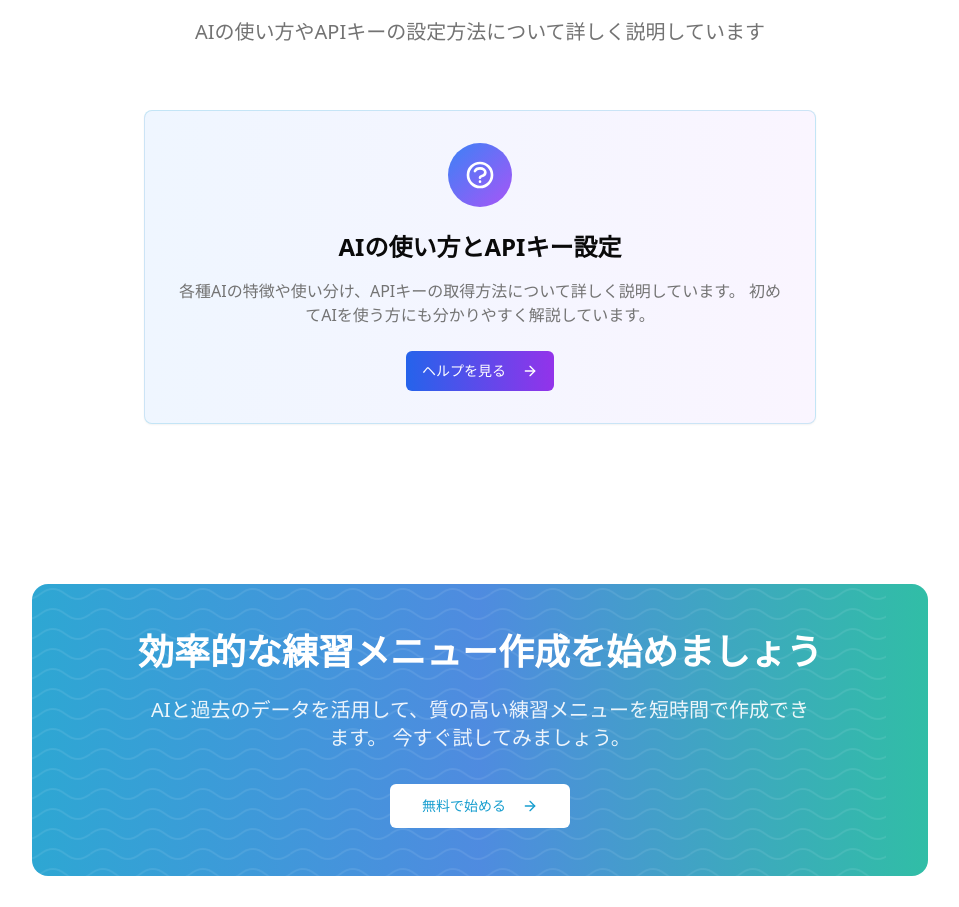
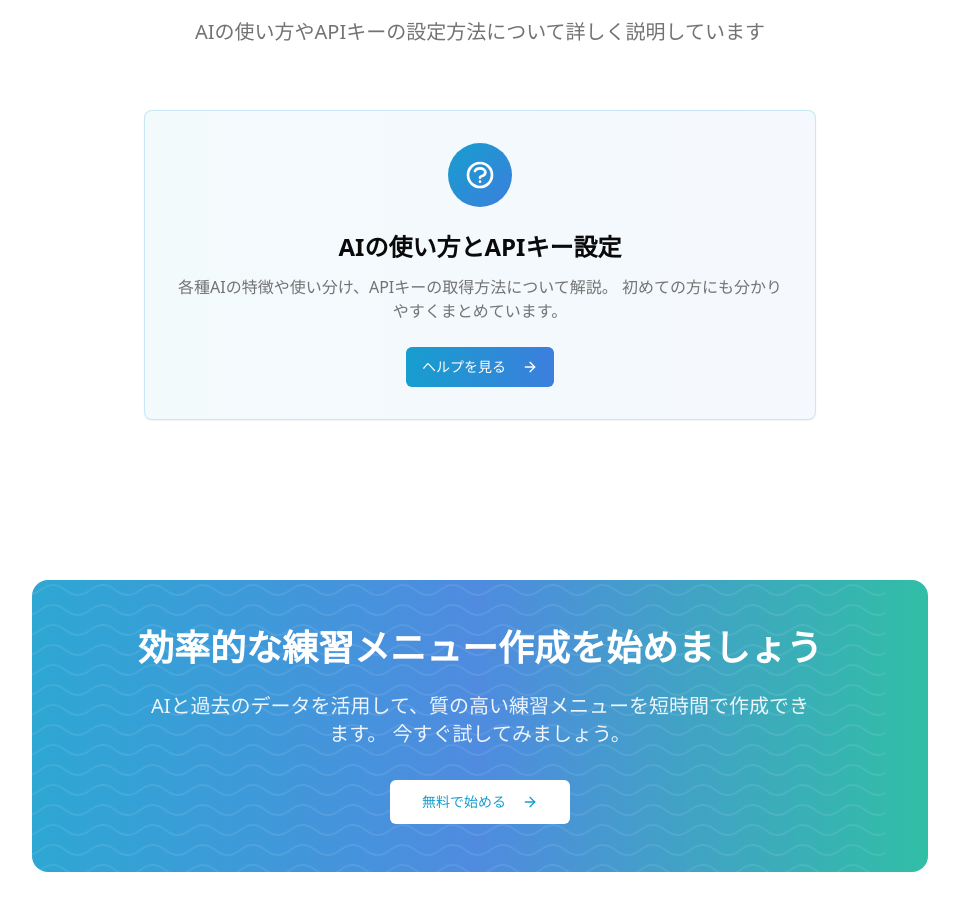
Before and after one commit to AtsunoriNagaya/swim_training_app, a Next.js app: page / in a window 1280 px wide. Shown: the part 2015-2922 px from the top of the page, without its empty margins (160-1119 px from the left). Built offline with nearby package versions, Linux system fonts and the light colour scheme.

Commit message:
TOPページの色合いを修正

```diff
--- a/app/page.tsx
+++ b/app/page.tsx
@@ -175,32 +175,32 @@ export default function Home() {
       </section>
 
       {/* ヘルプセクション */}
-      <section className="py-20">
+      <section className="py-12 md:py-20">
         <div className="container mx-auto px-4">
           <div className="text-center mb-16">
-            <h2 className="text-3xl font-bold mb-4">
+            <h2 className="text-2xl md:text-3xl font-bold mb-4">
               <span className="gradient-text">初めての方へ</span>
             </h2>
-            <p className="text-xl text-muted-foreground max-w-2xl mx-auto">
+            <p className="text-base md:text-xl text-muted-foreground max-w-2xl mx-auto leading-relaxed break-words">
               AIの使い方やAPIキーの設定方法について詳しく説明しています
             </p>
           </div>
 
-          <div className="max-w-2xl mx-auto">
-            <Card className="bg-gradient-to-r from-blue-50 to-purple-50 dark:from-blue-950/20 dark:to-purple-950/20 border-primary/20">
-              <CardContent className="p-8 text-center">
-                <div className="w-16 h-16 rounded-full bg-gradient-to-br from-blue-500 to-purple-500 flex items-center justify-center mx-auto mb-6">
+          <div className="max-w-xl md:max-w-2xl mx-auto">
+            <Card className="bg-gradient-to-r from-primary/5 to-secondary/5 dark:from-primary/10 dark:to-secondary/10 border-primary/20">
+              <CardContent className="p-6 md:p-8 text-center">
+                <div className="w-16 h-16 rounded-full bg-gradient-to-br from-primary to-secondary flex items-center justify-center mx-auto mb-6">
                   <svg className="w-8 h-8 text-white" fill="none" stroke="currentColor" viewBox="0 0 24 24">
                     <path strokeLinecap="round" strokeLinejoin="round" strokeWidth={2} d="M8.228 9c.549-1.165 2.03-2 3.772-2 2.21 0 4 1.343 4 3 0 1.4-1.278 2.575-3.006 2.907-.542.104-.994.54-.994 1.093m0 3h.01M21 12a9 9 0 11-18 0 9 9 0 0118 0z" />
                   </svg>
                 </div>
-                <h3 className="text-2xl font-semibold mb-4">AIの使い方とAPIキー設定</h3>
-                <p className="text-muted-foreground mb-6">
-                  各種AIの特徴や使い分け、APIキーの取得方法について詳しく説明しています。
-                  初めてAIを使う方にも分かりやすく解説しています。
+                <h3 className="text-xl md:text-2xl font-semibold mb-3 leading-tight break-words">AIの使い方とAPIキー設定</h3>
+                <p className="text-sm md:text-base text-muted-foreground mb-6 leading-relaxed break-words">
+                  各種AIの特徴や使い分け、APIキーの取得方法について解説。
+                  初めての方にも分かりやすくまとめています。
                 </p>
                 <Link href="/help">
-                  <Button className="bg-gradient-to-r from-blue-600 to-purple-600 hover:shadow-lg hover:shadow-blue-500/20">
+                  <Button className="bg-gradient-to-r from-primary to-secondary hover:shadow-lg hover:shadow-primary/20">
                     ヘルプを見る
                     <ArrowRight className="ml-2 h-4 w-4" />
                   </Button>
```
